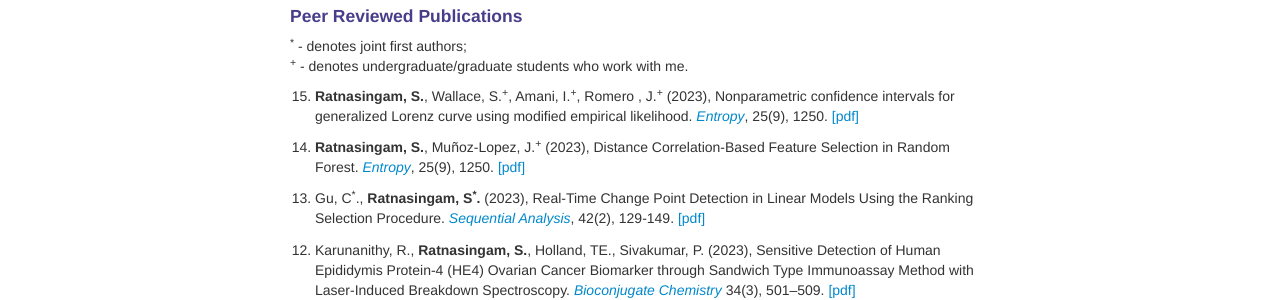
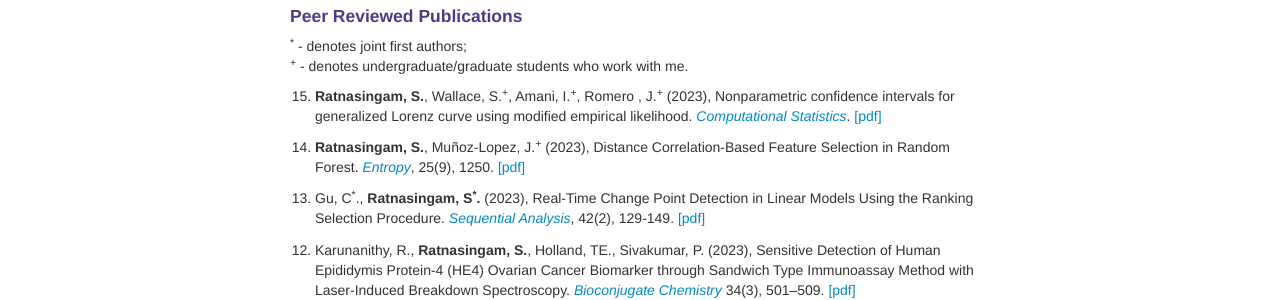
Before and after one commit to suthakaranr/suthakaranr.github.io, a Jekyll site: the page built from pages/Research.md, in a window 1280 px wide. Shown: the part 366-666 px from the top of the page. Built offline with Jekyll 4.4.1, drawn with Linux system fonts in a browser that asks for light colours.

Commit message:
Update Research.md

```diff
--- a/pages/Research.md
+++ b/pages/Research.md
@@ -28,7 +28,7 @@ I am happy to work with undergraduate and graduate students. If you are interest
 
 <ol>
 
-   <li value="15"> <b>Ratnasingam, S.</b>, Wallace, S.<sup>+</sup>, Amani, I.<sup>+</sup>, Romero , J.<sup>+</sup> (2023), Nonparametric confidence intervals for generalized Lorenz curve using modified empirical likelihood. <a style="text-decoration:none" href="https://doi.org/10.1007/s00180-023-01431-8" target="_blank" rel="noopener noreferrer"><i>Entropy</i></a>, 25(9), 1250. <a style="text-decoration:none" href="../assets/2023SRSIJ.pdf" target="_blank" rel="noopener noreferrer">[pdf]</a> </li> <br>
+   <li value="15"> <b>Ratnasingam, S.</b>, Wallace, S.<sup>+</sup>, Amani, I.<sup>+</sup>, Romero , J.<sup>+</sup> (2023), Nonparametric confidence intervals for generalized Lorenz curve using modified empirical likelihood. <a style="text-decoration:none" href="https://doi.org/10.1007/s00180-023-01431-8" target="_blank" rel="noopener noreferrer"><i>Computational Statistics</i></a>. <a style="text-decoration:none" href="../assets/2023SRSIJ.pdf" target="_blank" rel="noopener noreferrer">[pdf]</a> </li> <br>
 
    <li value="14"> <b>Ratnasingam, S.</b>, Muñoz-Lopez, J.<sup>+</sup> (2023), Distance Correlation-Based Feature Selection in Random Forest. <a style="text-decoration:none" href="https://www.ncbi.nlm.nih.gov/pmc/articles/PMC10528294/" target="_blank" rel="noopener noreferrer"><i>Entropy</i></a>, 25(9), 1250. <a style="text-decoration:none" href="../assets/2023SJEN.pdf" target="_blank" rel="noopener noreferrer">[pdf]</a> </li> <br>
 
```
